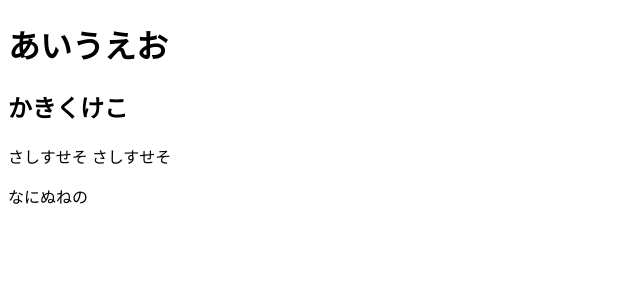
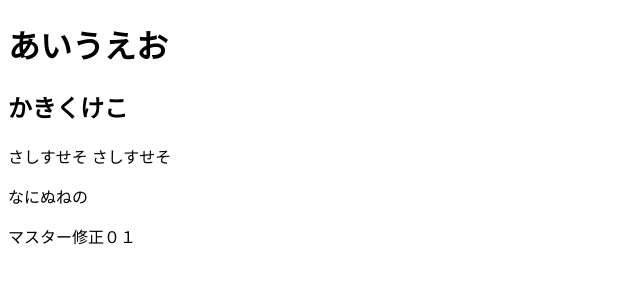
Before and after one commit to zd3e15/firsttest2, a plain HTML site: page index.html in a window 1280 px wide. Shown: the whole page, without its empty margins (0-640 px from the left). Drawn offline with Linux system fonts and the light colour scheme.

Commit message:
マスター修正０１

```diff
--- a/index.html
+++ b/index.html
@@ -9,5 +9,6 @@
   <h2>かきくけこ</h2>
   <p>さしすせそ さしすせそ</p>
       <p>なにぬねの</p>
+      マスター修正０１
 </body>
 </html>
```
